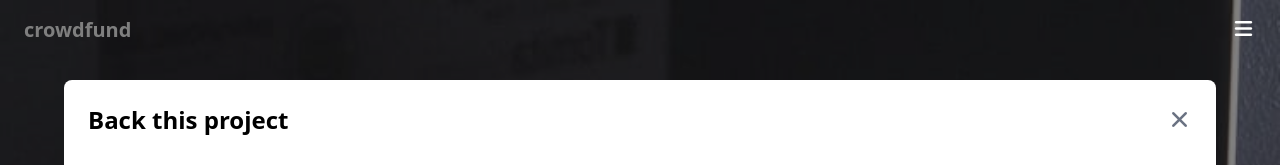
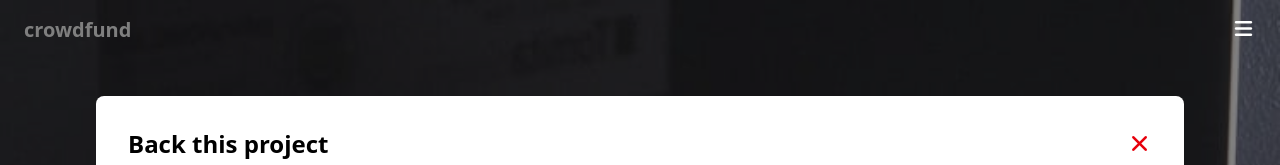
Before and after one commit to ckelechieze/crowdfund-product-page, a website: page index.html in a window 1280 px wide. Both pictures are taken after a click on the button "Back this project". Shown: the top 165 px of the page. Drawn offline with Linux system fonts and the light colour scheme.

```diff
--- a/index.html
+++ b/index.html
@@ -77,11 +77,11 @@
 <section>
   <div id="modal-overlay" class="hidden fixed inset-0 bg-black/50 flex justify-center items-start overflow-y-auto">
     <!--modal contents-->
-    <div class="bg-white z-40 absolute w-[90%] top-20 left-1/2 -translate-x-1/2 rounded-[8px]  p-6">
+    <div class="bg-white z-40 w-[85%] rounded-[8px] p-8 mt-24">
       <!--heading/cancel icon-->
       <div class="flex items-center justify-between">
         <h2 class="text-2xl font-bold">Back this project</h2>
-        <i id="modal-cancel" class="fa-solid fa-xmark font-bolder text-gray-500 text-xl"></i>
+        <i id="modal-cancel" class="fa-solid fa-xmark font-bolder text-red-600 text-xl"></i>
       </div>
 
       <p class="text-gray-400 text-lg mt-8">Want to support us in bringing Mastercraft Bamboo Monitor Riser out in the world?</p>
@@ -167,7 +167,7 @@
   </div>
 
   <!--about-card-->
-  <div class="bg-white mt-8 p-4">
+  <div class="bg-white mt-8 p-8">
     <h2 class="text-xl font-bold mb-4">About this project</h2>
     <p class="text-gray-500 mb-4">The mastercraft Bamboo Monitor Riser is a sturdy and stylish platform that eleates your screen to a more confortble viewing height. Placing your monitor at eye level has the potential to improve your posture and make you more confortable while at work, helping you stay focused on the task at hand.</p>
     <p class="text-gray-500 mb-4">Featuring artisan craftmanship, the simplicity of design creates extra desk space below your conputer to a llwo notepads, pens and USB sticks to be stored under the stand</p>
```
Also changed, not shown: src/output.css.
